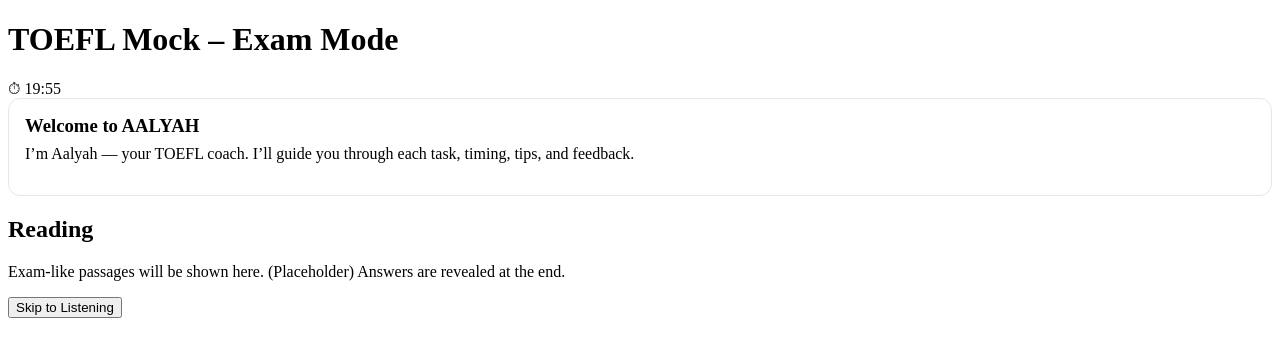
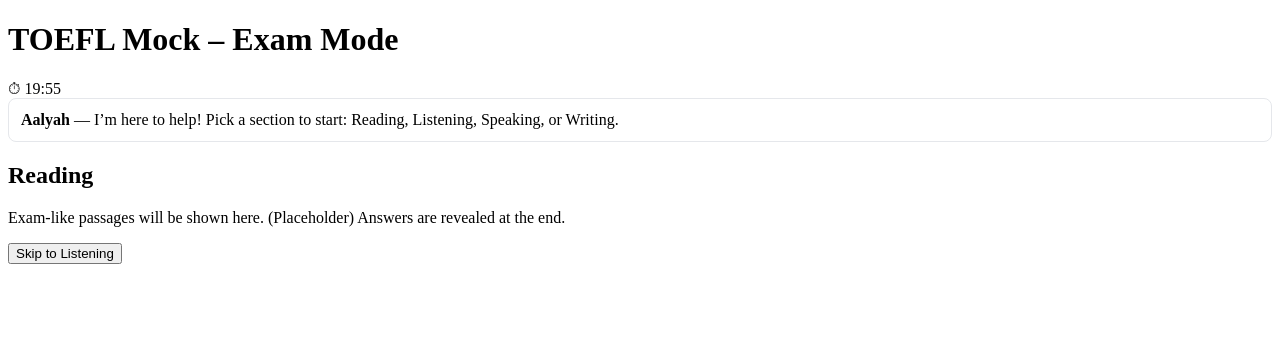
Before and after one commit to falsters/toefl-aalya, a Next.js app: page /mock-exam in a window 1280 px wide. Shown: the top 356 px of the page. Built offline with nearby package versions, Linux system fonts and the light colour scheme.

Commit message:
Update AalyahGuide.tsx

```diff
--- a/components/AalyahGuide.tsx
+++ b/components/AalyahGuide.tsx
@@ -1,17 +1,7 @@
-import React from 'react';
-
-export default function AalyahGuide({
-  title = "Welcome to AALYAH",
-  children,
-}: { title?: string; children?: React.ReactNode }) {
+export default function AalyahGuide({ className = "" }) {
   return (
-    <aside style={{border:"1px solid #e5e7eb", padding:16, borderRadius:12}}>
-      <h3 style={{margin:0}}>{title}</h3>
-      <p style={{marginTop:8}}>
-        I’m Aalyah — your TOEFL coach. I’ll guide you through each task, timing,
-        tips, and feedback.
-      </p>
-      {children}
-    </aside>
+    <div className={className} style={{padding:"12px", border:"1px solid #e5e7eb", borderRadius:8}}>
+      <strong>Aalyah</strong> — I’m here to help! Pick a section to start: Reading, Listening, Speaking, or Writing.
+    </div>
   );
 }
```
